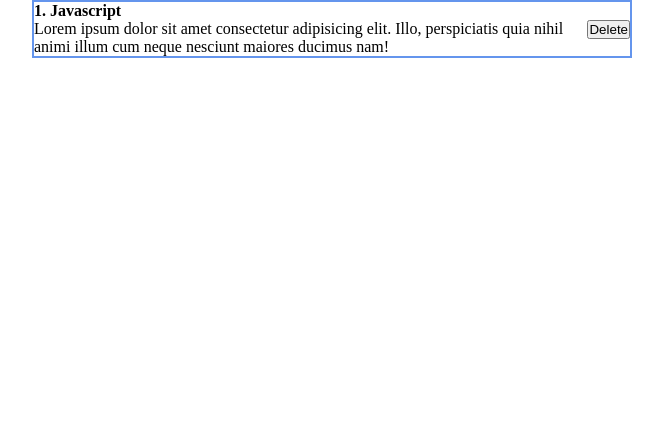
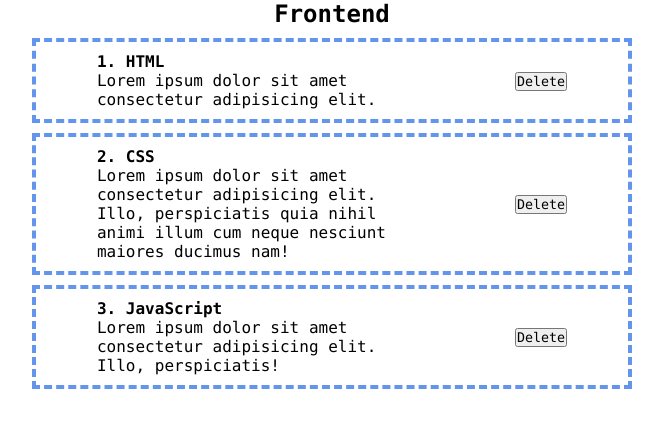
Before and after one commit to wwwax/ulbi-react, a React (Create React App) app: page / in a window 1280 px wide. Shown: the top 428 px of the page, without its empty margins (308-971 px from the left). Built offline with nearby package versions, Linux system fonts and the light colour scheme; the HTML template or start-up script is replaced by a standard one.

Commit message:
post list

```diff
--- a/src/components/App.js
+++ b/src/components/App.js
@@ -1,18 +1,29 @@
-import PostItem from "./PostItem";
+import { useState } from "react";
+import PostList from "./PostList";
 import styles from "./App.module.css";
 
-function App() {
+export default function App() {
+  const [posts, setPosts] = useState([
+    {
+      id: 1,
+      title: "HTML",
+      body: "Lorem ipsum dolor sit amet consectetur adipisicing elit.",
+    },
+    {
+      id: 2,
+      title: "CSS",
+      body: "Lorem ipsum dolor sit amet consectetur adipisicing elit. Illo, perspiciatis quia nihil animi illum cum neque nesciunt maiores ducimus nam!",
+    },
+    {
+      id: 3,
+      title: "JavaScript",
+      body: "Lorem ipsum dolor sit amet consectetur adipisicing elit. Illo, perspiciatis!",
+    },
+  ]);
+
   return (
     <div className={styles.app}>
-      <PostItem
-        post={{
-          id: 1,
-          title: "Javascript",
-          body: "Lorem ipsum dolor sit amet consectetur adipisicing elit. Illo, perspiciatis quia nihil animi illum cum neque nesciunt maiores ducimus nam!",
-        }}
-      />
+      <PostList posts={posts} title={"Frontend"} />
     </div>
   );
 }
-
-export default App;
--- a/src/components/PostItem.js
+++ b/src/components/PostItem.js
@@ -1,6 +1,6 @@
 import styles from "./PostItem.module.css";
 
-function PostItem(props) {
+export default function PostItem(props) {
   return (
     <div className={styles.postItem}>
       <div className={styles.postItem__content}>
@@ -8,11 +8,9 @@
         <div>{props.post.body}</div>
       </div>
 
-      <div className="post__btns">
+      <div className={styles.postItem__btns}>
         <button>Delete</button>
       </div>
     </div>
   );
 }
-
-export default PostItem;
--- a/src/components/PostItem.module.css
+++ b/src/components/PostItem.module.css
@@ -1,6 +1,12 @@
 .postItem {
-  border: 2px solid cornflowerblue;
   display: flex;
-  justify-content: space-between;
+  justify-content: space-around;
   align-items: center;
+  margin: 10px 0;
+  padding: 10px 0;
+  border: 4px dashed cornflowerblue;
 }
+
+.postItem__content {
+  width: 50%;
+}
--- /dev/null
+++ b/src/components/PostList.js
@@ -0,0 +1,13 @@
+import PostItem from "./PostItem";
+
+export default function PostList({ posts, title }) {
+  return (
+    <div>
+      <h2 style={{ textAlign: "center" }}>{title}</h2>
+
+      {posts.map((post) => (
+        <PostItem post={post} key={post.id} />
+      ))}
+    </div>
+  );
+}
--- a/src/index.css
+++ b/src/index.css
@@ -8,3 +8,11 @@
 *::after {
   box-sizing: border-box;
 }
+
+html {
+  font-family: consolas;
+}
+
+button {
+  font-family: inherit;
+}
```
Also changed, not shown: src/components/PostList.module.css (added).
